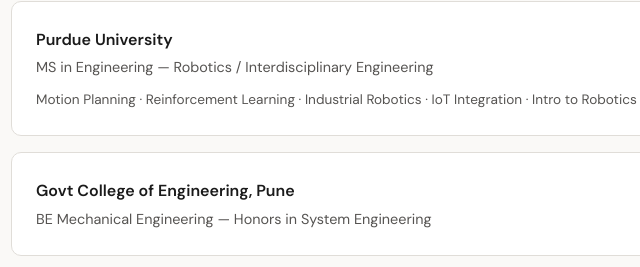
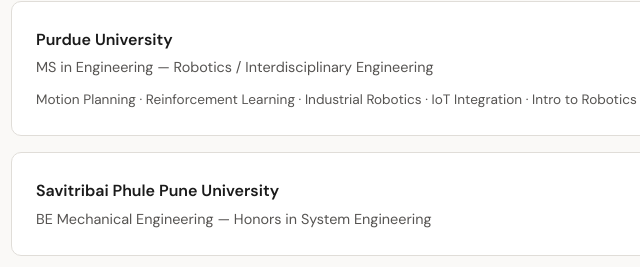
Before and after one commit to adityaabhang/adityaabhang.github.io, a plain HTML site: page index.html in a window 1280 px wide. Shown: the part 5326-5593 px from the top of the page, 173-813 px from the left. Drawn offline with Linux system fonts and the light colour scheme.

Commit message:
Update education entry to Savitribai Phule Pune University

```diff
--- a/index.html
+++ b/index.html
@@ -659,7 +659,7 @@
       <div class="edu-right"><div class="date">Aug 2025 – May 2027</div><div class="gpa">GPA: 3.67 / 4.0</div></div>
     </div>
     <div class="edu-card" data-reveal>
-      <div><h3>Govt College of Engineering, Pune</h3><div class="degree">BE Mechanical Engineering — Honors in System Engineering</div></div>
+      <div><h3>Savitribai Phule Pune University</h3><div class="degree">BE Mechanical Engineering — Honors in System Engineering</div></div>
       <div class="edu-right"><div class="date">Aug 2020 – May 2024</div><div class="gpa">GPA: 3.2 / 4.0</div></div>
     </div>
   </section>
```
